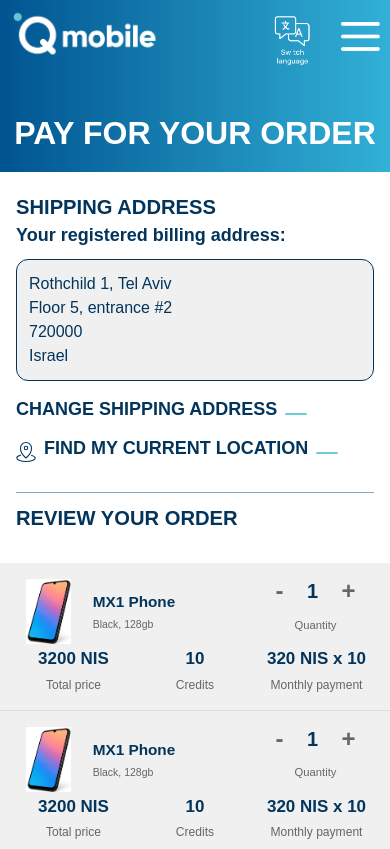
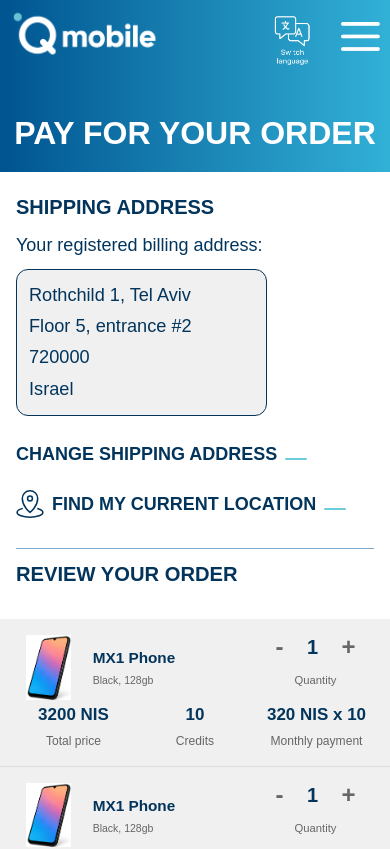
Before and after one commit to Vahan-23/QMobile, a React (Create React App) app: page /payment in a window 390 px wide. Shown: the top 849 px of the page. Built offline with nearby package versions, Linux system fonts and the light colour scheme.

Commit message:
mobile adaptive fund 60%

```diff
--- a/src/components/PaymentPage/PaymentPage.css
+++ b/src/components/PaymentPage/PaymentPage.css
@@ -29,8 +29,47 @@
   padding: clamp(15px, 2vw, 30px);
   border-radius: 8px;
   margin-bottom: clamp(15px, 2vw, 25px);
-  font-size: clamp(14px, 1.5vw, 24px);
+  font-size: clamp(16px, 2.5vw, 30px);
   color: #03355c;
+}
+
+@media (max-width: 768px) {
+  .payment-address-box {
+    display: flex;
+    flex-direction: column;
+    gap: clamp(4px, 0.8vw, 8px);
+    width: 70% !important;
+    font-size: clamp(16px, calc(16px + (30 - 16) * ((100vw - 320px) / (768 - 320))), 30px) !important;
+  }
+
+  .payment-address-box > div {
+    font-size: inherit !important;
+  }
+
+  .payment-subtitle {
+    font-size: clamp(18px, 4vw, 30px) !important;
+    font-weight: normal !important;
+    padding-top: clamp(10px, 2vw, 20px) !important;
+  }
+
+  .payment-link {
+    padding-top: clamp(10px, 2vw, 20px) !important;
+  }
+
+  .payment-link span {
+    font-size: clamp(18px, 4vw, 30px) !important;
+    font-weight: bold !important;
+  }
+
+  .payment-location-icon {
+    width: clamp(28px, 6vw, 60px) !important;
+    height: clamp(28px, 6vw, 60px) !important;
+  }
+
+  .payment-link img[alt="Underline"] {
+    width: auto !important;
+    height: clamp(2px, 0.5vw, 4px) !important;
+  }
 }
 
 .payment-link {
@@ -555,9 +594,12 @@
 
 /* Responsive adjustments */
 @media (max-width: 768px) {
+  .payment-section:first-of-type .payment-section-title {
+    font-size: clamp(20px, 4vw, 30px) !important;
+  }
   .payment-main {
-    padding-left: clamp(8px, calc(8px + (24 - 8) * ((100vw - 290px) / (768 - 290))), 24px);
-    padding-right: clamp(8px, calc(8px + (24 - 8) * ((100vw - 290px) / (768 - 290))), 24px);
+    padding-left: clamp(1rem, 3vw, 2rem) !important;
+    padding-right: clamp(1rem, 3vw, 2rem) !important;
     padding-top: clamp(10px, calc(10px + (40 - 10) * ((100vw - 290px) / (768 - 290))), 40px);
     padding-bottom: clamp(10px, calc(10px + (40 - 10) * ((100vw - 290px) / (768 - 290))), 40px);
   }
@@ -567,9 +609,6 @@
     margin-bottom: clamp(8px, calc(8px + (24 - 8) * ((100vw - 290px) / (768 - 290))), 24px);
   }
 
-  .payment-address-box {
-    width: 100% !important;
-  }
 
   .payment-credit-card-section {
     flex-direction: column !important;
--- a/src/components/PaymentPage/PaymentPage.jsx
+++ b/src/components/PaymentPage/PaymentPage.jsx
@@ -230,11 +230,10 @@
             </p>
 
             <div
-              className="payment-address-box max-[768px]:!w-full"
+              className="payment-address-box"
               style={{
                 direction: isRTL ? 'rtl' : 'ltr',
                 fontFamily: isRTL ? 'Arial, sans-serif' : 'inherit',
-                fontSize: 'clamp(16px, 2.5vw, 30px)',
                 color: '#03355c',
                 backgroundColor: '#f0f0f0',
                 padding: 'clamp(12px, 1.5vw, 20px)',
```
